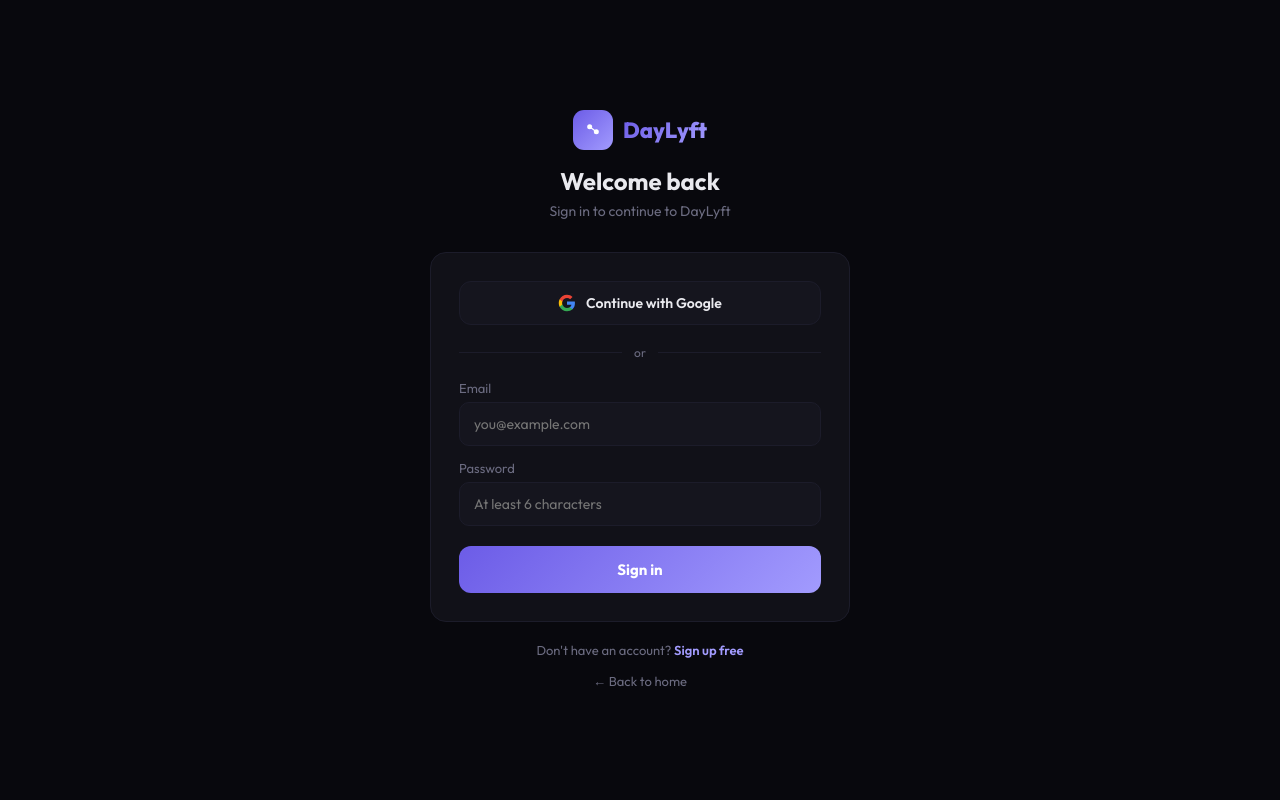
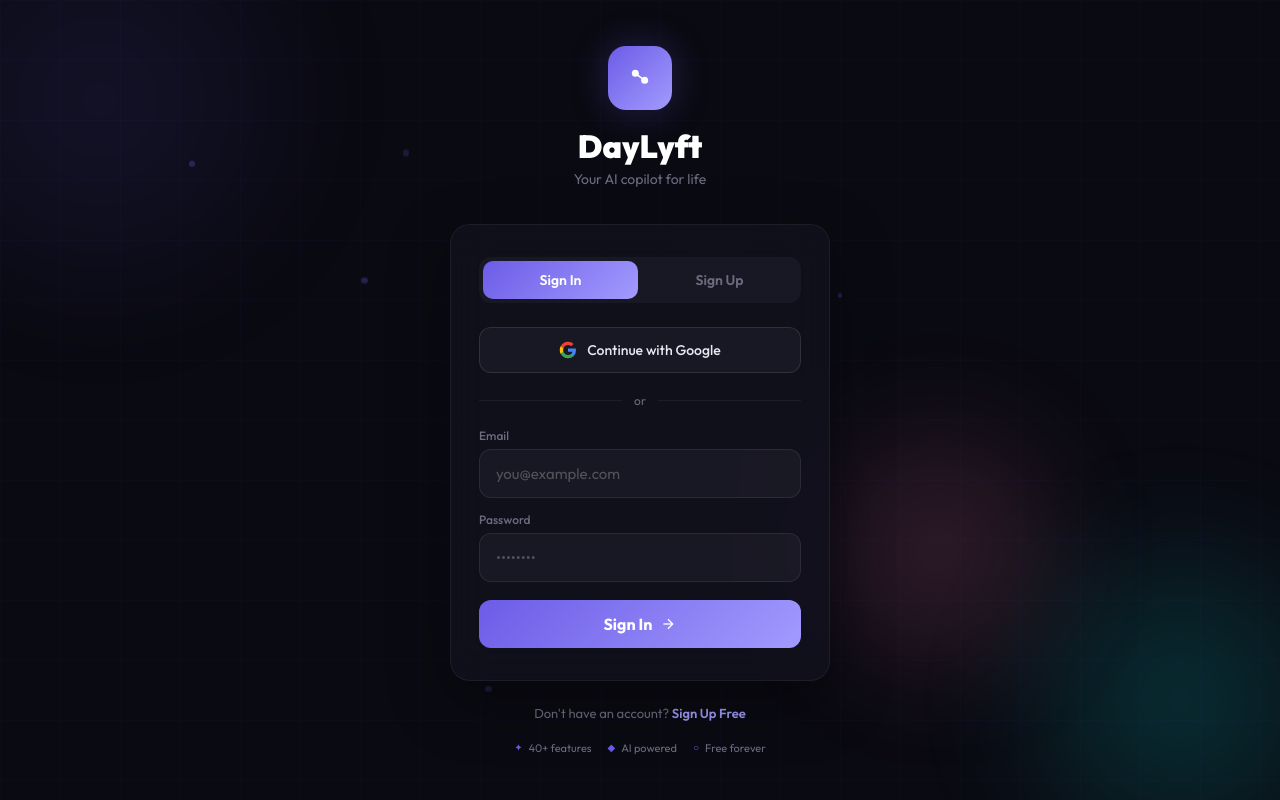
Before and after one commit to juanMasis777/daylyft, a Next.js app: page /login in a window 1280 px wide. Built offline with nearby package versions, Linux system fonts and the light colour scheme; no server answers.

Commit message:
Ultra pro login page

```diff
--- a/src/app/login/page.js
+++ b/src/app/login/page.js
@@ -1,89 +1,196 @@
 "use client";
 
-import { useState } from "react";
+import { useState, useEffect } from "react";
 import { supabase } from "@/lib/supabase";
 
 export default function LoginPage() {
-const [isLogin, setIsLogin] = useState(true);
 const [email, setEmail] = useState("");
 const [password, setPassword] = useState("");
-const [name, setName] = useState("");
+const [isSignUp, setIsSignUp] = useState(false);
+const [fullName, setFullName] = useState("");
+const [loading, setLoading] = useState(false);
 const [error, setError] = useState("");
-const [loading, setLoading] = useState(false);
+const [mounted, setMounted] = useState(false);
 
-const handleSubmit = async () => {
+useEffect(() => {
+setMounted(true);
+const checkUser = async () => {
+    const { data: { session } } = await supabase.auth.getSession();
+    if (session) window.location.href = "/dashboard";
+};
+checkUser();
+}, []);
+
+const handleAuth = async (e) => {
+e.preventDefault();
+setLoading(true);
 setError("");
-setLoading(true);
 
-try {
-    if (isLogin) {
-    const { data, error } = await supabase.auth.signInWithPassword({
+if (isSignUp) {
+    const { error } = await supabase.auth.signUp({
     email,
     password,
+    options: { data: { full_name: fullName } },
     });
-    if (error) throw error;
+    if (error) { setError(error.message); setLoading(false); return; }
     window.location.href = "/dashboard";
 } else {
-    const { data, error } = await supabase.auth.signUp({
-        email,
-        password,
-        options: {
-        data: { full_name: name },
-        },
-    });
-    if (error) throw error;
+    const { error } = await supabase.auth.signInWithPassword({ email, password });
+    if (error) { setError(error.message); setLoading(false); return; }
     window.location.href = "/dashboard";
-    }
-} catch (err) {
-    setError(err.message);
-} finally {
-    setLoading(false);
 }
 };
 
 const handleGoogleLogin = async () => {
-const { error } = await supabase.auth.signInWithOAuth({
+await supabase.auth.signInWithOAuth({
     provider: "google",
-    options: {
-    redirectTo: window.location.origin + "/dashboard",
-    },
+    options: { redirectTo: `${window.location.origin}/dashboard` },
 });
-if (error) setError(error.message);
 };
 
 return (
-<div style={{ minHeight: "100vh", background: "var(--fm-bg)", display: "flex", alignItems: "center", justifyContent: "center", fontFamily: "Outfit, sans-serif", padding: 20 }}>
-    <div style={{ width: "100%", maxWidth: 420 }}>
-    <div style={{ textAlign: "center", marginBottom: 32 }}>
-        <div style={{ display: "inline-flex", alignItems: "center", gap: 10, marginBottom: 16 }}>
-        <div style={{ width: 40, height: 40, borderRadius: 11, background: "linear-gradient(135deg, #6C5CE7, #a29bfe)", display: "flex", alignItems: "center", justifyContent: "center" }}>
-            <svg width={20} height={20} viewBox="0 0 24 24" fill="none">
+<div style={{
+    minHeight: "100vh", display: "flex", alignItems: "center", justifyContent: "center",
+    background: "#0a0a12", position: "relative", overflow: "hidden",
+    fontFamily: "'Outfit', sans-serif",
+}}>
+    <style>{`
+    @import url('https://fonts.googleapis.com/css2?family=Outfit:wght@300;400;500;600;700;800;900&display=swap');
+    @keyframes float { 0%, 100% { transform: translateY(0px) rotate(0deg); } 50% { transform: translateY(-20px) rotate(2deg); } }
+    @keyframes pulse { 0%, 100% { opacity: 0.12; } 50% { opacity: 0.25; } }
+    @keyframes fadeUp { from { opacity: 0; transform: translateY(30px); } to { opacity: 1; transform: translateY(0); } }
+    @keyframes slideIn { from { opacity: 0; transform: translateX(-20px); } to { opacity: 1; transform: translateX(0); } }
+    @keyframes shimmer { 0% { background-position: -200% center; } 100% { background-position: 200% center; } }
+    @keyframes glow { 0%, 100% { box-shadow: 0 0 20px rgba(108,92,231,0.15); } 50% { box-shadow: 0 0 40px rgba(108,92,231,0.3); } }
+    @keyframes spin { to { transform: rotate(360deg); } }
+
+    .login-input {
+        width: 100%; padding: 14px 16px; border-radius: 12px;
+        border: 1px solid rgba(255,255,255,0.08); background: rgba(255,255,255,0.04);
+        color: #e8e8f0; font-size: 15px; font-family: 'Outfit', sans-serif;
+        outline: none; transition: all 0.3s ease; box-sizing: border-box;
+    }
+    .login-input:focus {
+        border-color: #6C5CE7; background: rgba(108,92,231,0.06);
+        box-shadow: 0 0 0 3px rgba(108,92,231,0.1);
+    }
+    .login-input::placeholder { color: rgba(255,255,255,0.25); }
+
+    .login-btn {
+        width: 100%; padding: 14px; border-radius: 12px; border: none;
+        font-size: 16px; font-weight: 700; cursor: pointer;
+        font-family: 'Outfit', sans-serif; transition: all 0.3s ease;
+        display: flex; align-items: center; justify-content: center; gap: 8px;
+    }
+    .login-btn:hover { transform: translateY(-1px); }
+    .login-btn:active { transform: scale(0.98); }
+
+    .google-btn {
+        width: 100%; padding: 13px; border-radius: 12px;
+        border: 1px solid rgba(255,255,255,0.1); background: rgba(255,255,255,0.04);
+        color: #e8e8f0; font-size: 14px; font-weight: 500; cursor: pointer;
+        font-family: 'Outfit', sans-serif; transition: all 0.3s ease;
+        display: flex; align-items: center; justify-content: center; gap: 10px;
+    }
+    .google-btn:hover { background: rgba(255,255,255,0.08); border-color: rgba(255,255,255,0.2); }
+
+    .toggle-link { color: #a29bfe; cursor: pointer; font-weight: 600; }
+    .toggle-link:hover { color: #6C5CE7; text-decoration: underline; }
+    `}</style>
+
+    {/* Animated Background Orbs */}
+    <div style={{
+    position: "absolute", width: 500, height: 500, borderRadius: "50%",
+    background: "radial-gradient(circle, #6C5CE7 0%, transparent 70%)",
+    top: -150, left: -150, opacity: 0.08, filter: "blur(60px)",
+    animation: "pulse 6s ease-in-out infinite",
+    }} />
+    <div style={{
+    position: "absolute", width: 400, height: 400, borderRadius: "50%",
+    background: "radial-gradient(circle, #00CEC9 0%, transparent 70%)",
+    bottom: -100, right: -100, opacity: 0.08, filter: "blur(60px)",
+    animation: "pulse 6s ease-in-out infinite 3s",
+    }} />
+    <div style={{
+    position: "absolute", width: 300, height: 300, borderRadius: "50%",
+    background: "radial-gradient(circle, #fd79a8 0%, transparent 70%)",
+    top: "50%", right: "15%", opacity: 0.06, filter: "blur(60px)",
+    animation: "pulse 8s ease-in-out infinite 1.5s",
+    }} />
+
+    {/* Floating Particles */}
+    {[...Array(6)].map((_, i) => (
+    <div key={i} style={{
+        position: "absolute",
+        width: 4 + Math.random() * 4, height: 4 + Math.random() * 4,
+        borderRadius: "50%", background: "#6C5CE7",
+        opacity: 0.15 + Math.random() * 0.15,
+        top: `${10 + Math.random() * 80}%`,
+        left: `${5 + Math.random() * 90}%`,
+        animation: `float ${4 + Math.random() * 4}s ease-in-out infinite ${Math.random() * 3}s`,
+    }} />
+    ))}
+
+    {/* Grid Pattern */}
+    <div style={{
+    position: "absolute", top: 0, left: 0, right: 0, bottom: 0,
+    backgroundImage: "linear-gradient(rgba(108,92,231,0.03) 1px, transparent 1px), linear-gradient(90deg, rgba(108,92,231,0.03) 1px, transparent 1px)",
+    backgroundSize: "60px 60px",
+    }} />
+
+    {/* Login Card */}
+    <div style={{
+    position: "relative", zIndex: 10, width: "100%", maxWidth: 420, padding: "0 20px",
+    animation: mounted ? "fadeUp 0.8s ease" : "none",
+    }}>
+    {/* Logo & Brand */}
+    <div style={{ textAlign: "center", marginBottom: 36 }}>
+        <div style={{
+        width: 64, height: 64, borderRadius: 18, margin: "0 auto 16px",
+        background: "linear-gradient(135deg, #6C5CE7, #a29bfe)",
+        display: "flex", alignItems: "center", justifyContent: "center",
+        animation: "glow 4s ease-in-out infinite",
+        }}>
+        <svg width={28} height={28} viewBox="0 0 24 24" fill="none">
             <circle cx="8" cy="8" r="3" fill="white" />
             <circle cx="16" cy="14" r="3" fill="white" />
             <line x1="8" y1="8" x2="16" y2="14" stroke="white" strokeWidth="1.5" strokeLinecap="round" />
         </svg>
         </div>
-        <span style={{ fontSize: 22, fontWeight: 800, background: "linear-gradient(135deg, #6C5CE7, #a29bfe)", WebkitBackgroundClip: "text", WebkitTextFillColor: "transparent" }}>DayLyft</span>
-        </div>
-        <h1 style={{ fontSize: 24, fontWeight: 700, color: "var(--fm-text)", margin: "0 0 6px" }}>
-        {isLogin ? "Welcome back" : "Create your account"}
-        </h1>
-        <p style={{ fontSize: 14, color: "var(--fm-muted)", margin: 0 }}>
-        {isLogin ? "Sign in to continue to DayLyft" : "Start your productivity journey with Kai"}
-        </p>
+        <h1 style={{ fontSize: 32, fontWeight: 900, color: "#fff", margin: "0 0 4px" }}>DayLyft</h1>
+        <p style={{ fontSize: 14, color: "#6c6c80", margin: 0 }}>Your AI copilot for life</p>
     </div>
 
-    <div style={{ background: "var(--fm-surface)", border: "1px solid var(--fm-border)", borderRadius: 16, padding: 28 }}>
-        {error && (
-        <div style={{ background: "rgba(255,107,107,0.1)", border: "1px solid rgba(255,107,107,0.2)", borderRadius: 10, padding: "10px 14px", marginBottom: 16, fontSize: 13, color: "#ff6b6b" }}>
-            {error}
+    {/* Card */}
+    <div style={{
+        background: "rgba(18,18,30,0.8)", backdropFilter: "blur(20px)",
+        border: "1px solid rgba(255,255,255,0.06)",
+        borderRadius: 20, padding: "32px 28px",
+        boxShadow: "0 20px 60px rgba(0,0,0,0.4)",
+    }}>
+        {/* Tab Switch */}
+        <div style={{
+        display: "flex", gap: 4, padding: 4, borderRadius: 12, marginBottom: 24,
+        background: "rgba(255,255,255,0.04)",
+        }}>
+        <button onClick={() => { setIsSignUp(false); setError(""); }} style={{
+            flex: 1, padding: "10px", borderRadius: 10, border: "none",
+            background: !isSignUp ? "linear-gradient(135deg, #6C5CE7, #a29bfe)" : "transparent",
+            color: !isSignUp ? "#fff" : "#6c6c80",
+            fontSize: 14, fontWeight: 600, cursor: "pointer", fontFamily: "Outfit, sans-serif",
+            transition: "all 0.3s",
+        }}>Sign In</button>
+        <button onClick={() => { setIsSignUp(true); setError(""); }} style={{
+            flex: 1, padding: "10px", borderRadius: 10, border: "none",
+            background: isSignUp ? "linear-gradient(135deg, #6C5CE7, #a29bfe)" : "transparent",
+            color: isSignUp ? "#fff" : "#6c6c80",
+            fontSize: 14, fontWeight: 600, cursor: "pointer", fontFamily: "Outfit, sans-serif",
+            transition: "all 0.3s",
+        }}>Sign Up</button>
         </div>
-        )}
 
-        <button
-        onClick={handleGoogleLogin}
-        style={{ width: "100%", padding: "12px", borderRadius: 12, border: "1px solid var(--fm-border)", background: "var(--fm-card)", color: "var(--fm-text)", fontSize: 14, fontWeight: 600, cursor: "pointer", fontFamily: "Outfit, sans-serif", display: "flex", alignItems: "center", justifyContent: "center", gap: 10, marginBottom: 20 }}
-        >
+        {/* Google Button */}
+        <button onClick={handleGoogleLogin} className="google-btn">
         <svg width="18" height="18" viewBox="0 0 24 24">
             <path d="M22.56 12.25c0-.78-.07-1.53-.2-2.25H12v4.26h5.92a5.06 5.06 0 0 1-2.2 3.32v2.77h3.57c2.08-1.92 3.28-4.74 3.28-8.1z" fill="#4285F4" />
             <path d="M12 23c2.97 0 5.46-.98 7.28-2.66l-3.57-2.77c-.98.66-2.23 1.06-3.71 1.06-2.86 0-5.29-1.93-6.16-4.53H2.18v2.84C3.99 20.53 7.7 23 12 23z" fill="#34A853" />
@@ -93,72 +200,105 @@
         Continue with Google
         </button>
 
-        <div style={{ display: "flex", alignItems: "center", gap: 12, marginBottom: 20 }}>
-        <div style={{ flex: 1, height: 1, background: "var(--fm-border)" }} />
-        <span style={{ fontSize: 12, color: "var(--fm-muted)" }}>or</span>
-        <div style={{ flex: 1, height: 1, background: "var(--fm-border)" }} />
+        {/* Divider */}
+        <div style={{
+        display: "flex", alignItems: "center", gap: 12, margin: "20px 0",
+        }}>
+        <div style={{ flex: 1, height: 1, background: "rgba(255,255,255,0.06)" }} />
+        <span style={{ fontSize: 12, color: "#6c6c80" }}>or</span>
+        <div style={{ flex: 1, height: 1, background: "rgba(255,255,255,0.06)" }} />
         </div>
 
-        {!isLogin && (
-        <div style={{ marginBottom: 14 }}>
-            <label style={{ fontSize: 13, color: "var(--fm-muted)", display: "block", marginBottom: 6 }}>Full name</label>
+        {/* Form */}
+        <div onSubmit={handleAuth} style={{ display: "flex", flexDirection: "column", gap: 14 }}>
+        {isSignUp && (
+            <div style={{ animation: "slideIn 0.3s ease" }}>
+            <label style={{ fontSize: 12, color: "#6c6c80", marginBottom: 6, display: "block", fontWeight: 500 }}>Full Name</label>
             <input
-            type="text"
-            value={name}
-            onChange={(e) => setName(e.target.value)}
-            placeholder="Juan Martinez"
-            style={{ width: "100%", padding: "12px 14px", borderRadius: 10, border: "1px solid var(--fm-border)", background: "var(--fm-card)", color: "var(--fm-text)", fontSize: 14, fontFamily: "Outfit, sans-serif", outline: "none", boxSizing: "border-box" }}
+                type="text" value={fullName} onChange={(e) => setFullName(e.target.value)}
+                placeholder="Juan Masis" className="login-input"
             />
             </div>
         )}
 
-        <div style={{ marginBottom: 14 }}>
-        <label style={{ fontSize: 13, color: "var(--fm-muted)", display: "block", marginBottom: 6 }}>Email</label>
+        <div>
+            <label style={{ fontSize: 12, color: "#6c6c80", marginBottom: 6, display: "block", fontWeight: 500 }}>Email</label>
             <input
-            type="email"
-            value={email}
-            onChange={(e) => setEmail(e.target.value)}
-            placeholder="you@example.com"
-            style={{ width: "100%", padding: "12px 14px", borderRadius: 10, border: "1px solid var(--fm-border)", background: "var(--fm-card)", color: "var(--fm-text)", fontSize: 14, fontFamily: "Outfit, sans-serif", outline: "none", boxSizing: "border-box" }}
+            type="email" value={email} onChange={(e) => setEmail(e.target.value)}
+            placeholder="you@example.com" className="login-input"
             />
         </div>
 
-        <div style={{ marginBottom: 20 }}>
-        <label style={{ fontSize: 13, color: "var(--fm-muted)", display: "block", marginBottom: 6 }}>Password</label>
+        <div>
+            <label style={{ fontSize: 12, color: "#6c6c80", marginBottom: 6, display: "block", fontWeight: 500 }}>Password</label>
             <input
-            type="password"
-            value={password}
-            onChange={(e) => setPassword(e.target.value)}
-            placeholder="At least 6 characters"
-            onKeyDown={(e) => e.key === "Enter" && handleSubmit()}
-            style={{ width: "100%", padding: "12px 14px", borderRadius: 10, border: "1px solid var(--fm-border)", background: "var(--fm-card)", color: "var(--fm-text)", fontSize: 14, fontFamily: "Outfit, sans-serif", outline: "none", boxSizing: "border-box" }}
+            type="password" value={password} onChange={(e) => setPassword(e.target.value)}
+            placeholder="••••••••" className="login-input"
             />
         </div>
 
-        <button
-        onClick={handleSubmit}
-        disabled={loading}
-        style={{ width: "100%", padding: "14px", borderRadius: 12, border: "none", background: loading ? "var(--fm-muted)" : "linear-gradient(135deg, #6C5CE7, #a29bfe)", color: "#fff", fontSize: 15, fontWeight: 700, cursor: loading ? "not-allowed" : "pointer", fontFamily: "Outfit, sans-serif" }}
-        >
-        {loading ? "Loading..." : isLogin ? "Sign in" : "Create account"}
+        {error && (
+            <div style={{
+            padding: "10px 14px", borderRadius: 10,
+            background: "rgba(255,107,107,0.08)", border: "1px solid rgba(255,107,107,0.2)",
+            fontSize: 13, color: "#ff6b6b", animation: "slideIn 0.3s ease",
+            }}>{error}</div>
+        )}
+
+        <button onClick={handleAuth} disabled={loading} className="login-btn" style={{
+            background: loading ? "rgba(108,92,231,0.5)" : "linear-gradient(135deg, #6C5CE7, #a29bfe)",
+            color: "#fff", marginTop: 4,
+        }}>
+            {loading ? (
+            <>
+                <span style={{
+                width: 18, height: 18, border: "2px solid rgba(255,255,255,0.3)",
+                borderTopColor: "#fff", borderRadius: "50%", display: "inline-block",
+                animation: "spin 1s linear infinite",
+                }} />
+                {isSignUp ? "Creating account..." : "Signing in..."}
+            </>
+            ) : (
+            <>
+                {isSignUp ? "Create Account" : "Sign In"}
+                <svg width="16" height="16" viewBox="0 0 24 24" fill="none" stroke="currentColor" strokeWidth="2">
+                <line x1="5" y1="12" x2="19" y2="12" /><polyline points="12 5 19 12 12 19" />
+                </svg>
+            </>
+            )}
         </button>
         </div>
+    </div>
 
-    <p style={{ textAlign: "center", fontSize: 13, color: "var(--fm-muted)", marginTop: 20 }}>
-        {isLogin ? "Don't have an account? " : "Already have an account? "}
-        <span
-        onClick={() => { setIsLogin(!isLogin); setError(""); }}
-        style={{ color: "var(--fm-accent-light)", cursor: "pointer", fontWeight: 600 }}
-        >
-        {isLogin ? "Sign up free" : "Sign in"}
+    {/* Bottom text */}
+    <div style={{ textAlign: "center", marginTop: 24 }}>
+        <p style={{ fontSize: 13, color: "#6c6c80" }}>
+        {isSignUp ? "Already have an account? " : "Don't have an account? "}
+        <span className="toggle-link" onClick={() => { setIsSignUp(!isSignUp); setError(""); }}>
+            {isSignUp ? "Sign In" : "Sign Up Free"}
         </span>
         </p>
+    </div>
 
-    <p style={{ textAlign: "center", marginTop: 12 }}>
-        <span onClick={() => window.location.href = "/"} style={{ fontSize: 13, color: "var(--fm-muted)", cursor: "pointer" }}>
-        &larr; Back to home
-        </span>
-    </p>
+    {/* Features badge */}
+    <div style={{
+        display: "flex", justifyContent: "center", gap: 16, marginTop: 20,
+        animation: mounted ? "fadeUp 1.2s ease" : "none",
+    }}>
+        {[
+        { icon: "✦", text: "40+ features" },
+        { icon: "◆", text: "AI powered" },
+        { icon: "○", text: "Free forever" },
+        ].map((item, i) => (
+        <div key={i} style={{
+            display: "flex", alignItems: "center", gap: 6,
+            fontSize: 11, color: "#6c6c80",
+        }}>
+            <span style={{ color: "#6C5CE7", fontSize: 10 }}>{item.icon}</span>
+            {item.text}
+        </div>
+        ))}
+    </div>
     </div>
 </div>
 );
```
Lines whose indentation alone changed are shown as unchanged.
